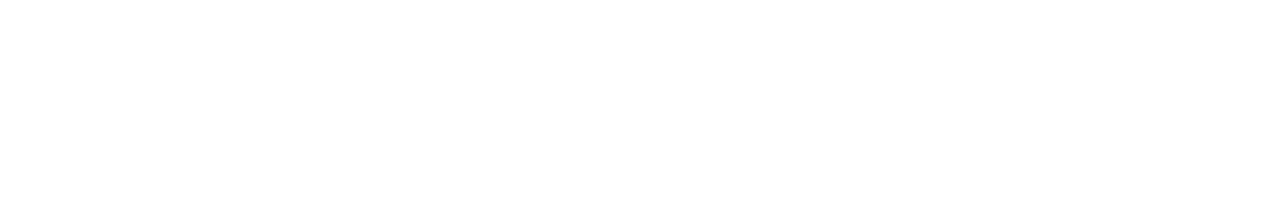
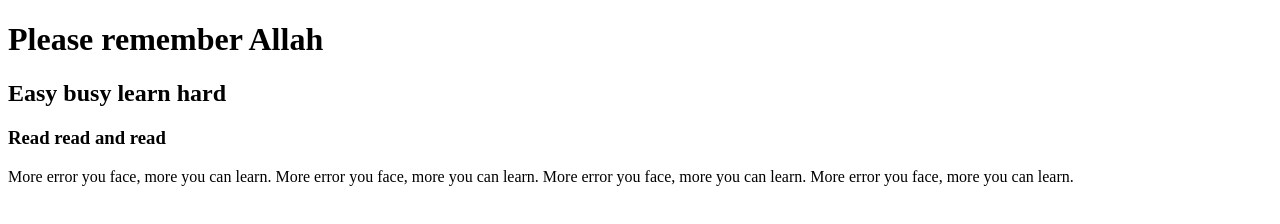
Before and after one commit to Ashraful-Islam-Alif/github-proj, a plain HTML site: page index.html in a window 1280 px wide. Drawn offline with Linux system fonts and the light colour scheme.

Commit message:
added header

```diff
--- a/index.html
+++ b/index.html
@@ -7,6 +7,9 @@
     <title>My First Github Repo</title>
 </head>
 <body>
-
+    <h1>Please remember Allah</h1>
+    <h2>Easy busy learn hard</h2>
+    <h3>Read read and read</h3>
+    <p>More error you face, more you can learn. More error you face, more you can learn. More error you face, more you can learn. More error you face, more you can learn.</p>
 </body>
 </html>
```
